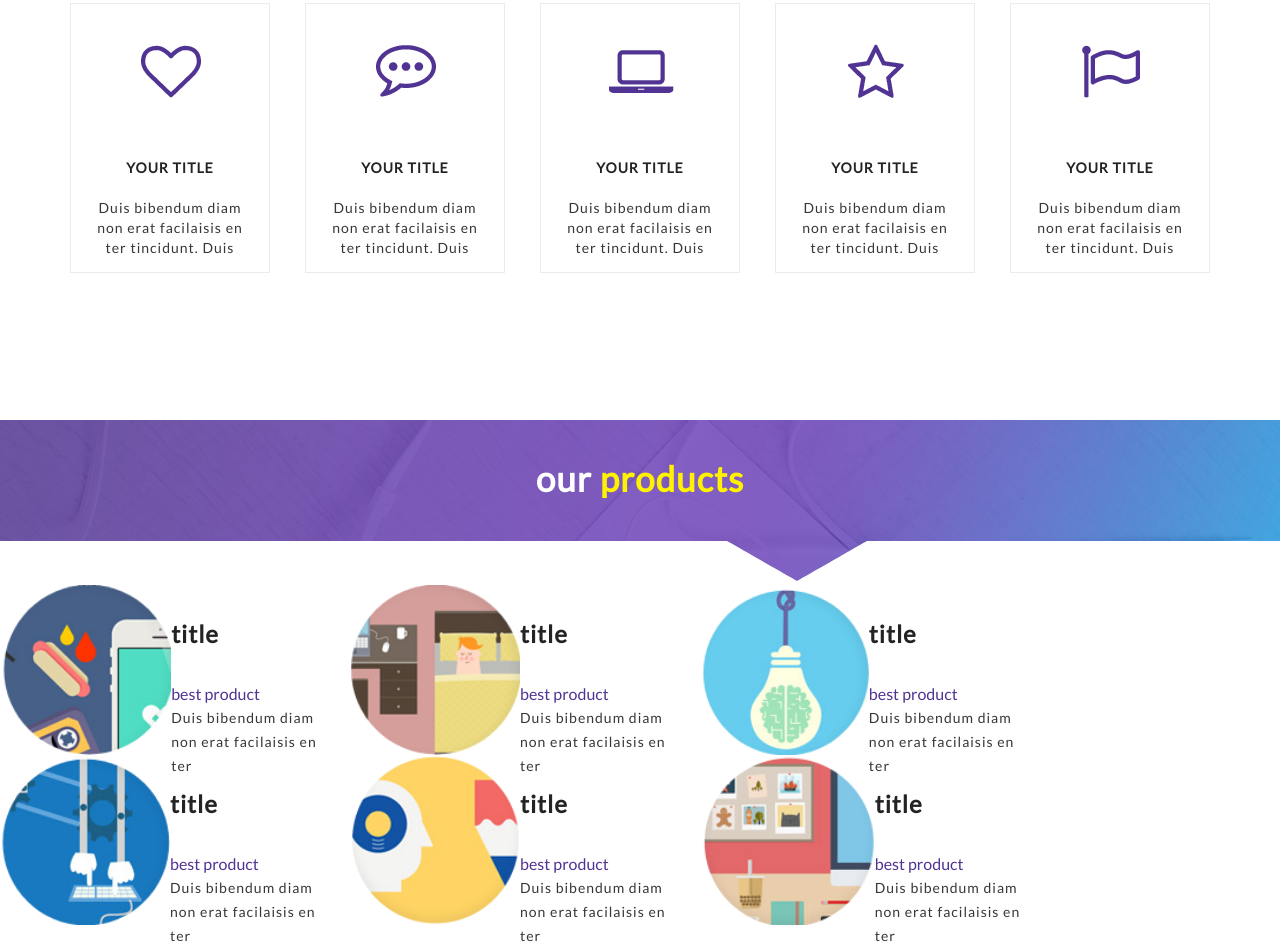
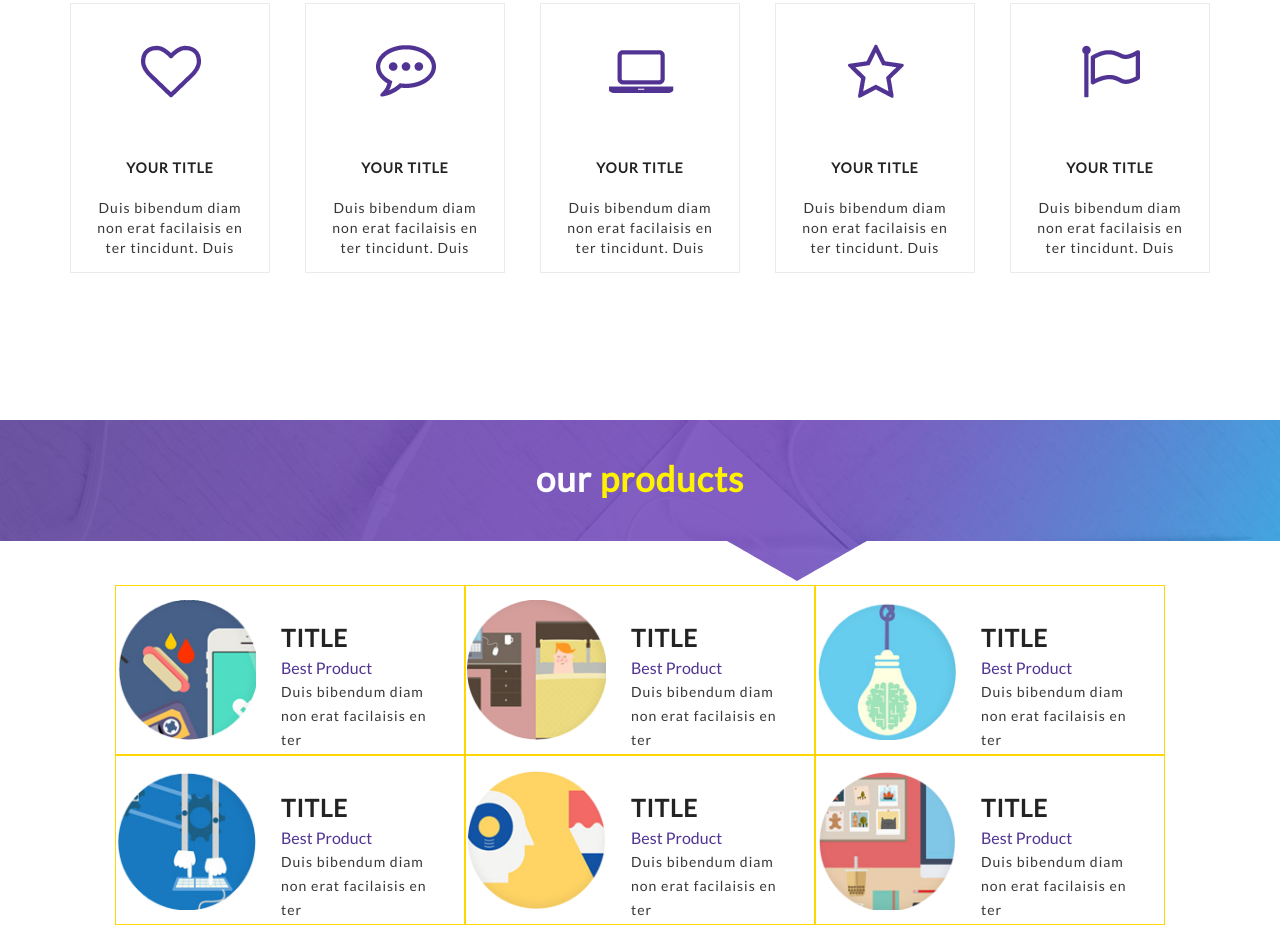
Before and after one commit to volodpj/creative_design_agency, a plain HTML site: page index.html in a window 1280 px wide. Shown: the part 1164-2112 px from the top of the page. After the commit the page ends 2089 px from the top, so only its background shows below. Drawn offline with Linux system fonts and the light colour scheme.

Commit message:
verstca v2

```diff
--- a/styles/style.css
+++ b/styles/style.css
@@ -151,10 +151,17 @@ text-align: center;
 
 /* ----------------------------------------------PRODUCS---------------------------------------*/
 
+.producsContainer{
+    display: flex;
+    flex-direction: column;
+    align-items: center;
+}
+
 .producsTitle{
     background-image: url(../img/productsLine.png);
     height: 167px;
     padding-top: 48px;
+    width: 100%;
 
 }
 
@@ -174,22 +181,36 @@ text-align: center;
 }
 
 .producsBox{
+
     display: grid;
     grid-template-columns: 350px 350px 350px;
 }
 .product{
     height: 170px;
-    width: 380px;
+    width: 350px;
     display: flex;
+    align-items: center;
+    border: 1px solid gold;
+}
+
+.product > img{
+    height: 140px;
+    width: 140px;
+}
+
+.productInfo{
+    margin-left: 25px;
 }
 
 .productInfo > h3{
     font-size: 24px;
     letter-spacing: 1px;
-line-height: 97px;
+    line-height: 37px;
     color: #232323;
     font-family: var(--fontLato);
     font-weight: 800;
+    text-transform: uppercase;
+    margin: 0;
 }
 .productInfo__subtitle{
     font-size: 16px;
@@ -197,6 +218,7 @@ line-height: 24px;
     color: #503392;
     font-family: var(--fontLato);
     font-weight: 400;
+    text-transform: capitalize;
 }
 .productInfo__description{
     width: 147px;
```
Lines whose indentation alone changed are shown as unchanged.
